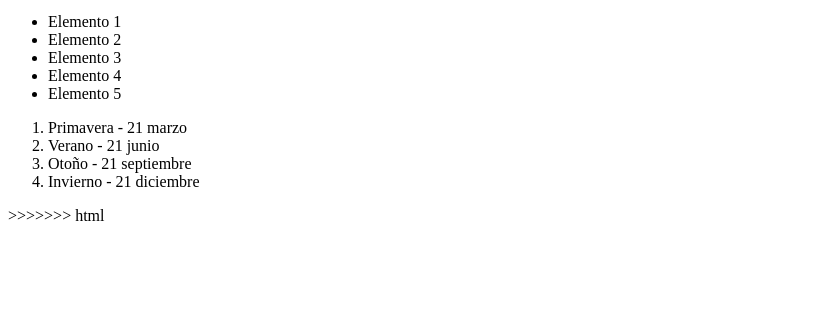
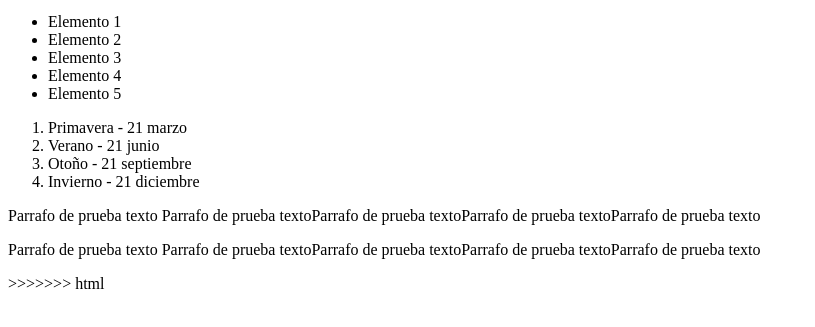
Before and after one commit to HugoAndres89/ubits-git, a plain HTML site: page index.html in a window 1280 px wide. Shown: the part 101-428 px from the top of the page, without its empty margins (0-815 px from the left). Drawn offline with Linux system fonts and the light colour scheme.

Commit message:
Agregando dos parrafos

```diff
--- a/index.html
+++ b/index.html
@@ -22,6 +22,9 @@
         <li>Otoño - 21 septiembre</li>
         <li>Invierno - 21 diciembre</li>
     </ol>
+
+    <p> Parrafo de prueba texto Parrafo de prueba textoParrafo de prueba textoParrafo de prueba textoParrafo de prueba texto </p>
+    <p> Parrafo de prueba texto Parrafo de prueba textoParrafo de prueba textoParrafo de prueba textoParrafo de prueba texto </p>
     <scrip src="index.js"></scrip>
 >>>>>>> html
 </body>
```
